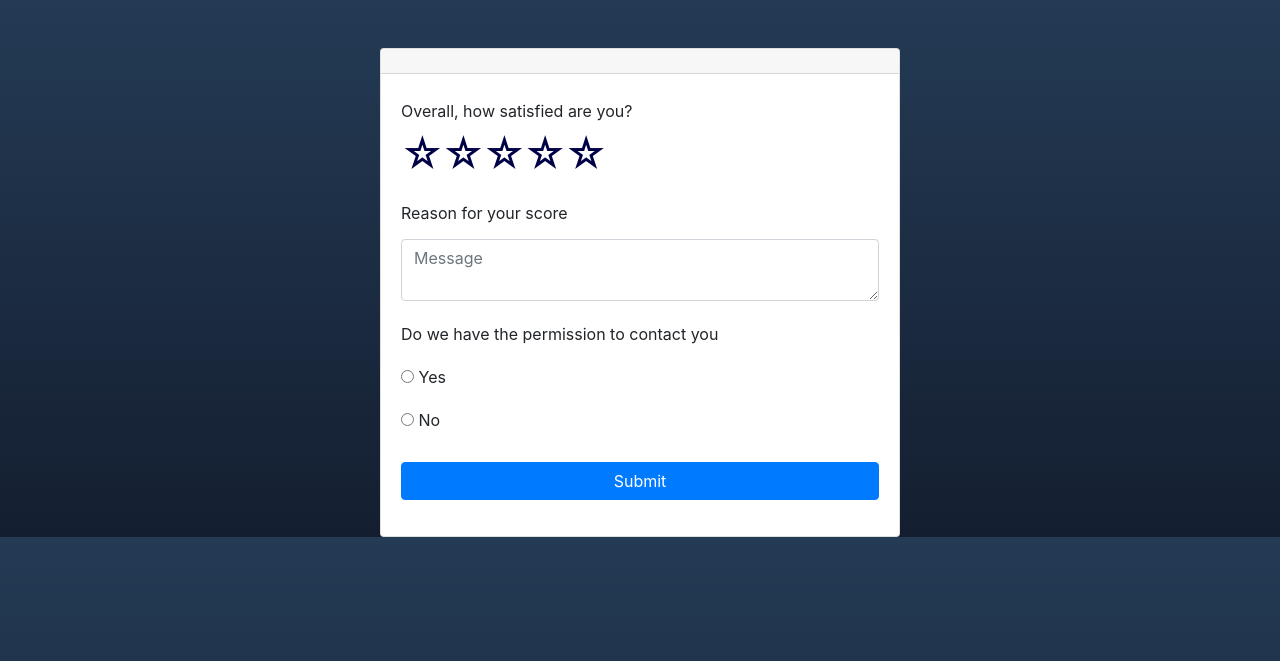
After one commit to gaurav424/word, a Django app: template accounts/templates/word/test_survey.html in a window 1280 px wide. The commit adds this page. Shown: the top 661 px of the page. Run offline with Django 3.2, Linux system fonts and the light colour scheme; the template is opened without the code that fills it, so the values that code supplies are empty; some libraries are stand-ins or nearby versions.

Commit message:
First Survey

```diff
--- a/accounts/forms.py
+++ b/accounts/forms.py
@@ -15,3 +15,8 @@ class CreateUserForm(UserCreationForm):
 	class Meta:
 		model = User
 		fields = ['username','email','password1','password2']
+
+class TestSurvey(ModelForm):
+	class Meta:
+		model = Record
+		fields = '__all__'
--- /dev/null
+++ b/accounts/templates/word/post_survey.html
@@ -0,0 +1 @@
+<h3>Your response is recorded!</h3>
--- a/accounts/templates/word/responses.html
+++ b/accounts/templates/word/responses.html
@@ -11,7 +11,7 @@
         </div>
         <div class="card card-body">
             <table class="table">
-                <tr>
+                <tr align="center">
                     <th>Survey ID</th>
                     <th>Name</th>
                     <th>Email</th>
@@ -20,12 +20,12 @@
                 </tr>
 
              {% for record in records %}
-                 <tr>
+                 <tr align="center">
                         <td>{{record.surveyid}}</td>
                         <td>{{record.name}}</td>
                         <td>{{record.email}}</td>
                         <td>{{record.osat}}</td>
-                        <td>{{record.comment}}</td>
+                        <td>{{record.rsn_for_score}}</td>
                     </tr>
             {% endfor %}
             </table>
--- /dev/null
+++ b/accounts/templates/word/test_survey.html
@@ -0,0 +1,114 @@
+{% load static %}
+{% block content %}
+<!DOCTYPE html>
+<html lang="en">
+<head>
+    <title> GSN Test Survey</title>
+    <link href="https://stackpath.bootstrapcdn.com/bootstrap/4.5.2/css/bootstrap.min.css" rel="stylesheet"></link>
+    <script src="https://code.jquery.com/jquery-3.5.1.slim.min.js"></script>
+    <script src="https://cdnjs.cloudflare.com/ajax/libs/1000hz-bootstrap-validator/0.11.9/validator.min.js"></script>
+    <link rel="stylesheet" type="text/css" href="{% static 'css/test_survey.css' %}" />
+    <script type="text/javascript" src="{% static 'js/test_survey.js' %}"></script>
+</head>
+<body>
+    <div class="container mt-5">
+        <div class="card">
+            <h5 class="card-header text-center"></h5>
+            <div class="card-body">
+                <form method="POST" action="{% url 'testSurvey' %}" role="form" data-toggle="validator">
+                    {% csrf_token %}
+                    <div class="form-group" id="formgroup1">
+                        <div class="Question-Group" id="1">
+                            <label>Overall, how satisfied are you?</label>
+                        </div>
+                        <div class="Answer-Group" id="answergroup1">
+                             <div class="rating" data-error="Error: This is required">
+                                <input type="radio" name="osat" value="5" id="5">
+                                    <label for="5">☆</label>
+                                <input type="radio" name="osat" value="4" id="4">
+                                    <label for="4">☆</label>
+                                <input type="radio" name="osat" value="3" id="3">
+                                    <label for="3">☆</label>
+                                <input type="radio" name="osat" value="2" id="2">
+                                    <label for="2">☆</label>
+                                <input type="radio" name="osat" value="1" id="1">
+                                    <label for="1">☆</label>
+                             </div>
+                            <div class="help-block with-errors"></div>
+                        </div>
+                    </div>
+
+                     <div class="form-group" id="formgroup2">
+                         <div class="Question-Group" id="2">
+                            <label>Reason for your score</label>
+                        </div>
+                        <div class="Answer-Group" id="answergroup2">
+                            <textarea class="form-control" name = "rsn_for_score" data-error="Please enter message." id="inputMessage"
+                            placeholder="Message"></textarea>
+                        </div>
+                        <!-- Error -->
+                        <div class="help-block with-errors"></div>
+                    </div>
+
+
+                     <div class="form-group" id="formgroup3">
+                         <div class="Question-Group" id="3">
+                            <label>Do we have the permission to contact you</label>
+                        </div>
+                        <div class="Answer-Group" id="answergroup3">
+                            <input type="radio" id="contact_yes" name="permission_to_contact" value="Yes">
+                                <label for="Yes">Yes</label><br>
+                            <input type="radio" id="contact_no" name="permission_to_contact" value="No">
+                                <label for="No">No</label><br>
+                        </div>
+
+                        <!-- Error -->
+                        <div class="help-block with-errors"></div>
+                    </div>
+
+                    <div class="form-group" id="formgroup4" style="display: none;">
+                        <div class="Question-Group" id="4">
+                            <label>Name</label>
+                        </div>
+                        <div class="Answer-Group" id="answergroup4">
+                            <input name = "name" type="text" class="form-control" data-error="You must have a name." id="inputName" placeholder="Name" >
+                        </div>
+                        <!-- Error -->
+                        <div class="help-block with-errors"></div>
+                    </div>
+
+                    <div class="form-group" id="formgroup5" style="display: none;">
+                        <div class="Question-Group" id="5">
+                             <label>Email</label>
+                        </div>
+                        <div class="Answer-Group" id="answergroup5">
+                            <input name="email" type="email" class="form-control" id="inputEmail" placeholder="Email">
+                        </div>
+                        <!-- Error -->
+                        <div class="help-block with-errors"></div>
+                    </div>
+
+
+                    <div class="form-group" id="formgroup6" style="display: none;">
+                        <div class="Question-Group" id="6">
+                            <label>Mobile Number</label>
+                        </div>
+                        <div>
+                            <input name="mobile" type="text" data-minlength="10" class="form-control" id="inputPhone"
+                                data-error="Please enter a valid phone number" placeholder="Phone Number"/>
+                        </div>
+                        <!-- Error -->
+                        <div class="help-block with-errors"></div>
+                    </div>
+                    <div class="form-group">
+                        <button type="submit" class="btn btn-primary btn-block">Submit</button>
+                    </div>
+                </form>
+            </div>
+        </div>
+    </div>
+</body>
+
+</html>
+
+{% endblock %}
--- a/accounts/urls.py
+++ b/accounts/urls.py
@@ -8,4 +8,5 @@ urlpatterns = [
     path('logout/',views.logoutUser, name="logout"),
     path('responses/',views.viewResponse, name="responses"),
     path('uploaddata/',views.uploadData, name="uploaddata"),
+    path('testsurvey/',views.testSurvey, name="testSurvey"),
 ]
--- /dev/null
+++ b/static/css/test_survey.css
@@ -0,0 +1,61 @@
+body {
+            background: #141E30;
+            background: -webkit-linear-gradient(to top, #141E30, #243B55);
+            background: linear-gradient(to top, #141E30, #243B55);
+            line-height: 35px;
+        }
+
+        .container {
+            max-width: 550px;
+        }
+
+        .has-error label,
+        .has-error input,
+        .has-error textarea {
+            color: red;
+            border-color: red;
+        }
+
+        .list-unstyled li {
+            font-size: 13px;
+            padding: 4px 0 0;
+            color: red;
+        }
+
+
+.rating {
+    display: flex;
+    flex-direction: row-reverse;
+    justify-content: flex-end;
+}
+
+.rating>input {
+    display: none
+}
+
+.rating>label {
+    position: relative;
+    width: 1em;
+    font-size: 3.2vw;
+    color: #000046;
+    cursor: pointer
+}
+
+.rating>label::before {
+    content: "\2605";
+    position: absolute;
+    opacity: 0
+}
+
+.rating>label:hover:before,
+.rating>label:hover~label:before {
+    opacity: 1 !important
+}
+
+.rating>input:checked~label:before {
+    opacity: 1
+}
+
+.rating:hover>input:checked~label:before {
+    opacity: 0.4
+}
--- /dev/null
+++ b/static/js/test_survey.js
@@ -0,0 +1,39 @@
+/*
+
+*/
+$(document).ready(function(){
+	var $star_rating = $('.star-rating .fa');
+
+	var SetRatingStar = function() {
+	  return $star_rating.each(function() {
+	    if (parseInt($star_rating.siblings('input.rating-value').val()) >= parseInt($(this).data('rating'))) {
+	      return $(this).removeClass('fa-star-o').addClass('fa-star');
+	    } else {
+	      return $(this).removeClass('fa-star').addClass('fa-star-o');
+	    }
+	  });
+	};
+
+	$star_rating.on('click', function() {
+	  $star_rating.siblings('input.rating-value').val($(this).data('rating'));
+	  return SetRatingStar();
+	});
+
+	SetRatingStar();
+	$(document).ready(function() {
+
+	});
+
+
+    $('#contact_yes').on("click",function(e){
+        $('#formgroup4').css('display','block')
+        $('#formgroup5').css('display','block')
+        $('#formgroup6').css('display','block')
+    });
+
+    $('input[id="contact_no"]').on("click",function(e){
+        $('#formgroup4').css('display','none')
+        $('#formgroup5').css('display','none')
+        $('#formgroup6').css('display','none')
+    });
+});
```
Also changed, not shown: accounts/models.py (+13 -7 lines), accounts/views.py (+43 -7 lines), accounts/migrations/0018_auto_20210425_1552.py (added), accounts/migrations/0019_auto_20210425_1553.py (added), accounts/migrations/0020_auto_20210425_1608.py (added), accounts/migrations/0021_auto_20210425_1614.py (added), accounts/migrations/0022_auto_20210425_1624.py (added), db.sqlite3, 2 other files.
